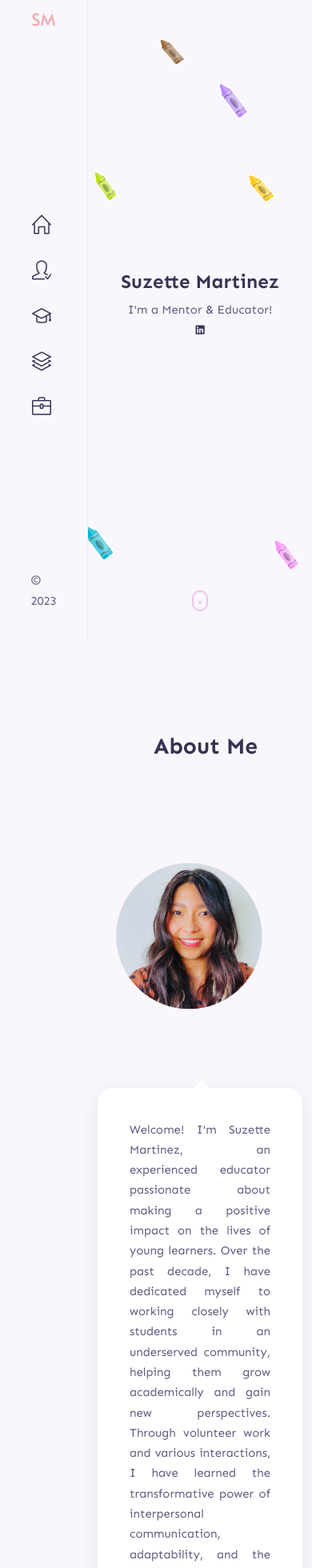
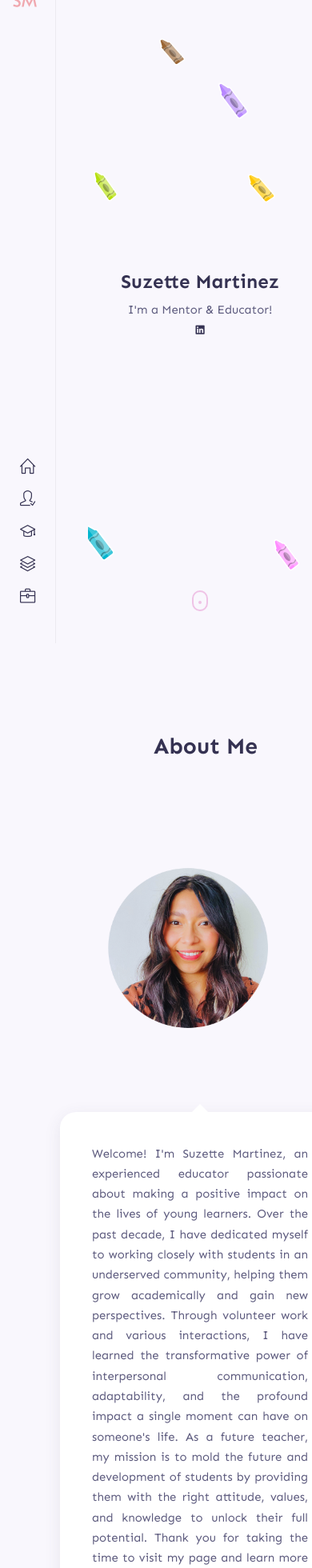
Before and after one commit to almaavocado/teacher-profile, a React (Create React App) app: page / in a window 390 px wide. Shown: the part 40-2000 px from the top of the page at 80% size. Built offline with nearby package versions, Linux system fonts and the light colour scheme.

Commit message:
fixed mobile sidebar view

```diff
--- a/src/components/about/about.css
+++ b/src/components/about/about.css
@@ -10,7 +10,7 @@
 }
 
 .about_container{
-    grid-template-columns: 3fr 6fr;
+    grid-template-columns: 1fr 6fr;
     column-gap: 1.875rem;
     margin-left: 1rem;
     margin-right: 1rem;
@@ -26,8 +26,6 @@
     column-gap: 1.575rem;
     align-items: flex-start;
     position: relative;
-    width: 80%; /* Add this line */
-    margin: auto; /* Add this line */
 }
 .about_data::before{
     content: "";
@@ -43,6 +41,7 @@
 .about_description{
     margin-bottom: 1rem;
     text-align: justify;
+    overflow-wrap: break-word;
 }
 
 .about_boxes{
@@ -85,7 +84,9 @@
   }
   @media screen and (max-width: 768px) {
     .about_container{
-      grid-template-columns: 350px;
+      grid-template-columns: fr;
+      justify-content: center;
+      text-align: center;
     }
     .about_data::before{
         left: 47%;
@@ -103,12 +104,15 @@
   }
   @media screen and (max-width: 576px) {
     .about_container{
-        grid-template-columns: 320px;
+        grid-template-columns: 350px;
+        justify-content: center;
+        text-align: center;
     }
 }
 @media screen and (max-width: 350px) {
     .about_container{
         grid-template-columns: 1fr;
+        justify-content: center;
     }
     .about_boxes{
         grid-template-columns: 1fr;
--- a/src/components/sidebar/sidebar.css
+++ b/src/components/sidebar/sidebar.css
@@ -31,6 +31,7 @@
     flex-direction: column;
     row-gap: 1rem;
     list-style: none;
+    align-items: center;
   }
 
   .nav_link {
@@ -49,3 +50,33 @@
     justify-content: center;
     align-items: center;
   }
+
+  @media (max-width: 768px) {
+    .aside {
+      width: 18%;
+      padding: 2.5rem 1rem;
+    }
+    .logo-container {
+      height: 1px;
+      width: 30px;
+      align-items: center;
+      display: flex;
+    }
+
+    .logo-img {
+      max-height: 1px;
+      max-width: 1px;
+    }
+
+    .nav_list {
+      row-gap: 0.5rem;
+    }
+
+    .nav_link {
+      font-size: 1.2rem;
+    }
+
+    .nav_footer {
+      display: none;
+    }
+  }
```
